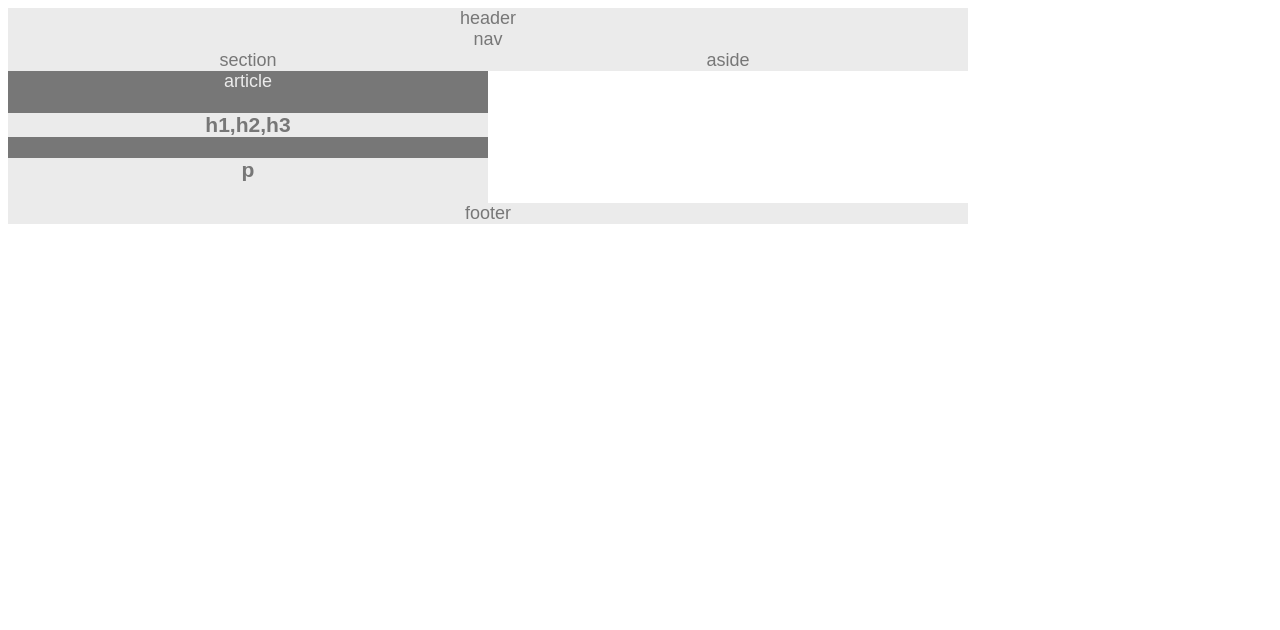
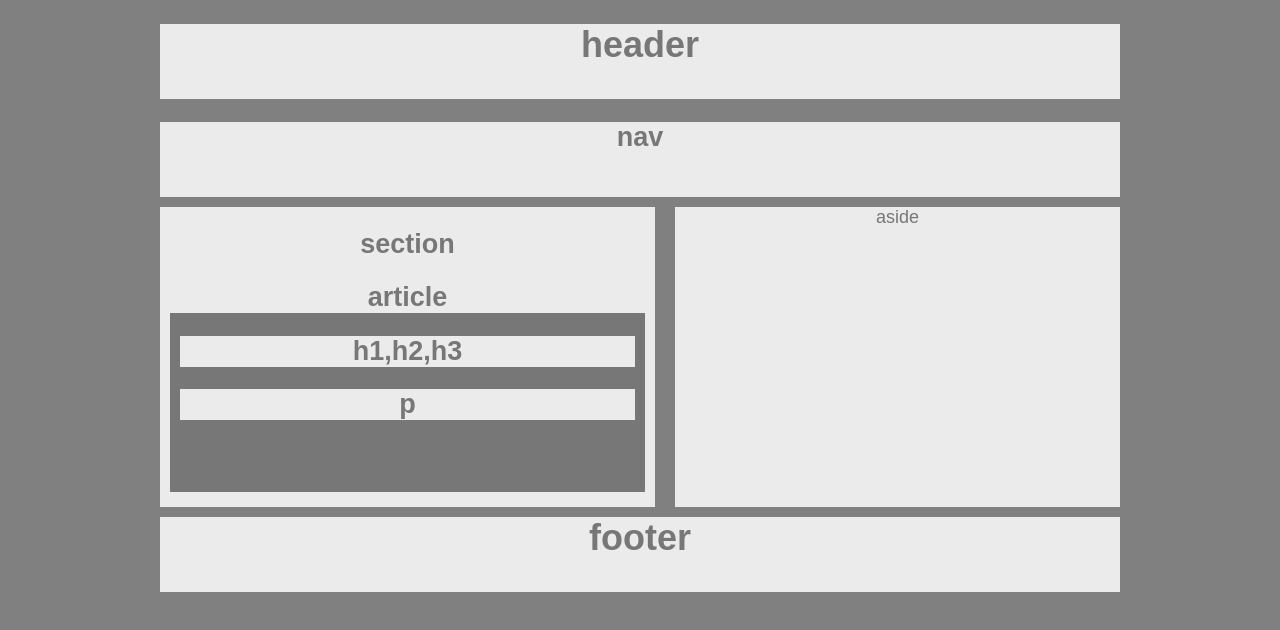
Before and after one commit to Joura210/HW-Wireframe, a plain HTML site: page index.html in a window 1280 px wide. Drawn offline with Linux system fonts and the light colour scheme.

Commit message:
spacing and margins

```diff
--- a/index.html
+++ b/index.html
@@ -12,25 +12,29 @@
 
         <header>
 
-            header
+           <h1>header</h1>
 
         </header>
 
-        <nav>nav</nav>
+        <nav>
+            <h1>nav</h1>
+
+        </nav>
 
         <section class="container">
 
-            section
+            <h1>section</h1>
 
-                <article>
+                <div class="article">
 
-                    article
+                    <h1>article</h1>
 
-                        <h1>h1,h2,h3<h1>
+                    <div class="multipleh"> <h1>h1,h2,h3<h1>
+                    </div>
 
-                        <p>p</p>
+                    <div class="thep"><h1>p</h1></div>
 
-                </article>
+                </div>
         </section>
 
         <aside>
@@ -38,7 +42,7 @@
         </aside>
 
         <footer>
-            footer
+            <h1>footer</h1>
         </footer>
 
 
--- a/style.css
+++ b/style.css
@@ -1,48 +1,96 @@
+* {
+    background-color: gray;
+}
+
+
 body {
 
     font-family: Arial, Helvetica, sans-serif;
     color: #777;
-    width: 960px;
     font-size: 18px;
-    text-align: center;
+    box-sizing: border-box;
+    text-align:center;
 
 }
 
-header, nav, section, aside, footer {
-
-    background-color: #ebebeb;
+header {
+    height: 75px;
 }
 
-article {
+header, nav, section, aside, footer {
+    background-color: #ebebeb;
+
+
+}
+
+.article {
 
     color: #ebebeb;
     background-color:#777;
+    margin:10px;
+    height:210px;
 
 }
+
+nav{
+    margin-bottom: 10px;
+    height: 75px;
+}
+
 
 h1, p {
 
     color: #777;
     background-color: #ebebeb;
+    font-weight: none;
 
 }
 
 section {
-    width: 50%;
+    height: 300px;
+    width: 495px;
     float: left;
+    margin-bottom:10px;
 }
 
+.container {
+    margin-bottom: 10 px;
+
+}
+
+
 aside {
-    width: 50%;
-    float: left;
+    width: 445px;
+    height: 300px;
+    float: right;
+    margin-bottom: 10px;
 }
 
 footer {
+    clear: both;
+    margin-top: 20px;
+    height:75px
 
-    clear: both;
+}
 
+.multipleh {
+    margin: 10px;
+}
+h2 {
+   background-color: #ebebeb;
+   color:#777
 }
 
 .wrapper {
     box-sizing: border-box;
+    text-align: center;
+    margin: 0 auto;
+    width: 960px;
+    text-align: center;
+
+
 }
+
+.thep {
+    margin: 10px;
+}
```
